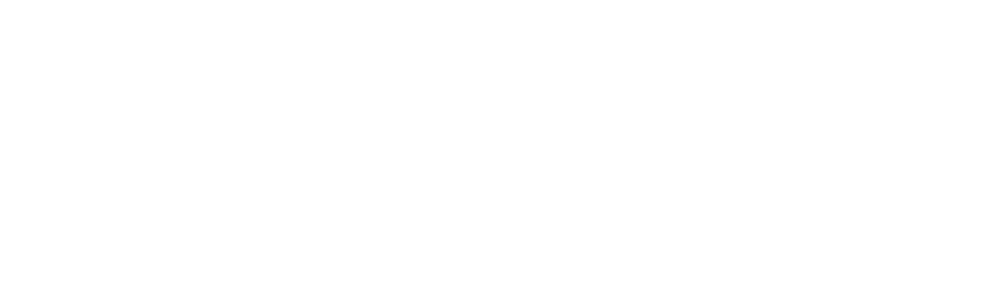
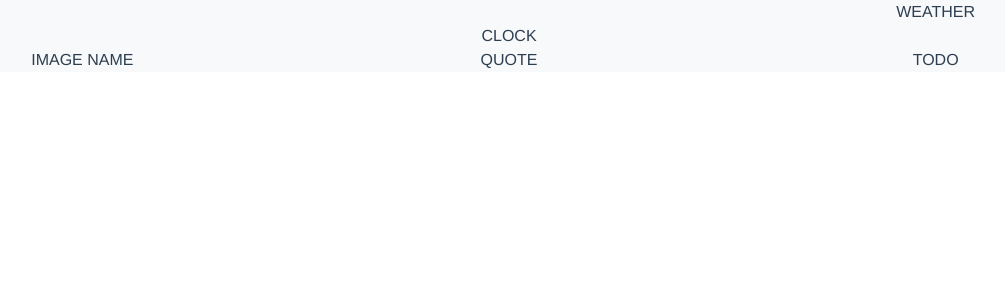
Before and after one commit to BenjaminNewitt/inspire-v, a Vue app: page / in a window 1280 px wide. Shown: the top 300 px of the page, without its empty margins (131-1136 px from the left). Built offline with nearby package versions, Linux system fonts and the light colour scheme.

Commit message:
adds rows, cols for general layout

```diff
--- a/src/views/Home.vue
+++ b/src/views/Home.vue
@@ -1,5 +1,17 @@
 <template>
-  <div class="home bg-light"></div>
+  <div class="home bg-light container-fluid">
+    <div class="row d-flex flex-row-reverse">
+      <div class="col-4">WEATHER</div>
+    </div>
+    <div class="row">
+      <div class="col-12">CLOCK</div>
+    </div>
+    <div class="row">
+      <div class="col-4">IMAGE NAME</div>
+      <div class="col-4">QUOTE</div>
+      <div class="col-4">TODO</div>
+    </div>
+  </div>
 </template>
 
 <script>
```
